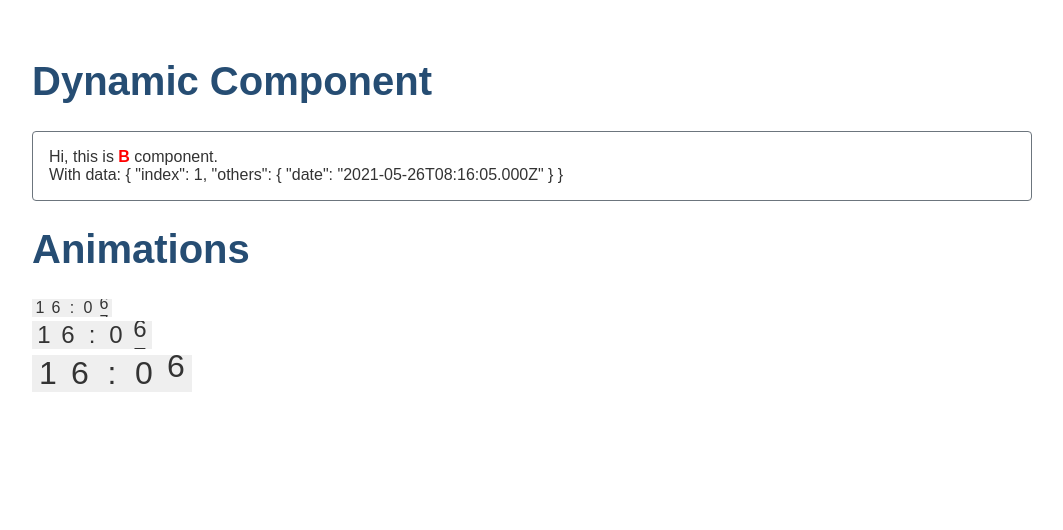
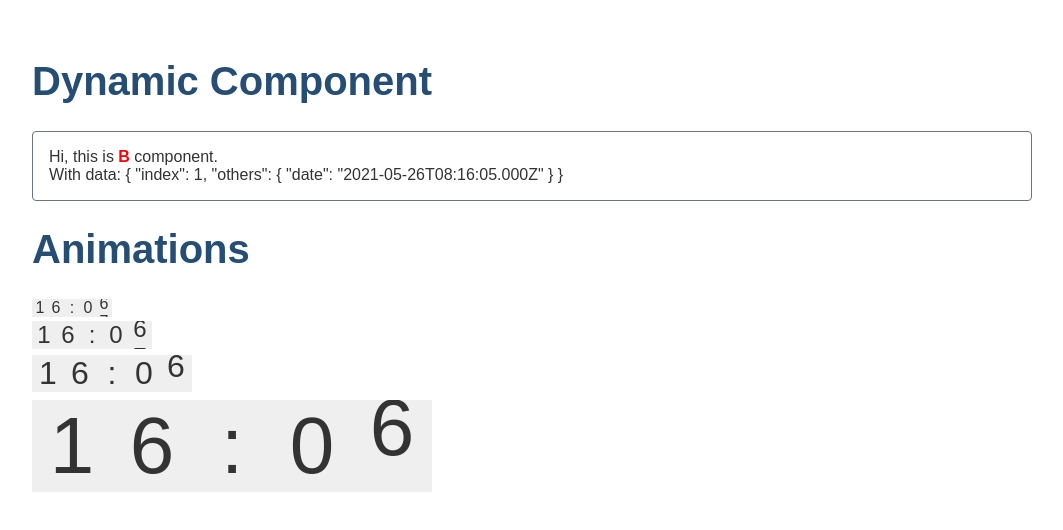
Before and after one commit to bndynet/angular-examples, an Angular app: page / in a window 1280 px wide. Shown: the top 530 px of the page, without its empty margins (108-1171 px from the left). Built offline with nearby package versions, Linux system fonts and the light colour scheme.

Commit message:
1 file modified

```diff
--- a/src/app/animations/index.ts
+++ b/src/app/animations/index.ts
@@ -7,6 +7,7 @@ import { Component } from '@angular/core';
   <animations-timer></animations-timer>
   <animations-timer [style]="{fontSize: '1.5rem'}"></animations-timer>
   <animations-timer [style]="{fontSize: '2rem'}"></animations-timer>
+  <animations-timer [style]="{fontSize: '5rem'}"></animations-timer>
   `,
 })
 export class AnimationsIndexComponent {}
```
